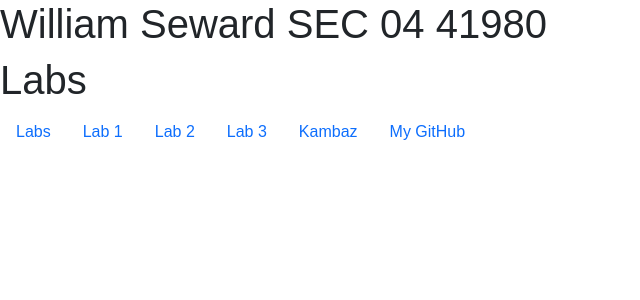
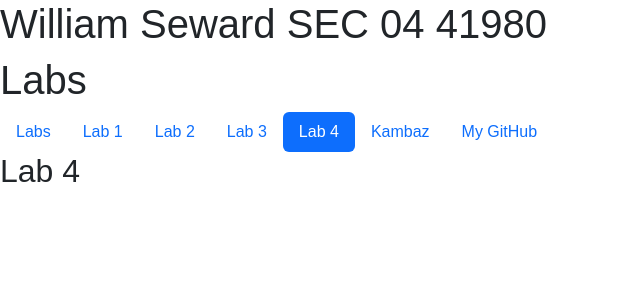
Before and after one commit to sewardwi/kambaz-react-web-app, a React (Vite) app: page /#/Labs/Lab4 in a window 1280 px wide. Shown: the top 300 px of the page, without its empty margins (0-640 px from the left). Built offline with nearby package versions, Linux system fonts and the light colour scheme.

Commit message:
setting up lab 4

```diff
--- /dev/null
+++ b/src/Labs/Lab4/index.tsx
@@ -0,0 +1,7 @@
+export default function Lab4() {
+  return (
+    <div>
+      <h2>Lab 4</h2>
+    </div>
+  )
+}
--- a/src/Labs/TOC.tsx
+++ b/src/Labs/TOC.tsx
@@ -28,6 +28,9 @@ export default function TOC() {
         <Nav.Link to="/Labs/Lab3" as={Link} active={activePath("/Labs/Lab3")}>Lab 3</Nav.Link>
       </Nav.Item>
       <Nav.Item>
+        <Nav.Link to="/Labs/Lab4" as={Link} active={activePath("/Labs/Lab4")}>Lab 4</Nav.Link>
+      </Nav.Item>
+      <Nav.Item>
         <Nav.Link to="/Kambaz" as={Link} active={activePath("/Kambaz")}>Kambaz</Nav.Link>
       </Nav.Item>
       <Nav.Item>
--- a/src/Labs/index.tsx
+++ b/src/Labs/index.tsx
@@ -3,6 +3,7 @@ import { Route, Routes, Navigate } from "react-router";
 import TOC from "./TOC";
 import Lab2 from "./Lab2";
 import Lab3 from "./Lab3";
+import Lab4 from "./Lab4";
 export default function Labs() {
   return (
     <div id="wd-labs">
@@ -14,6 +15,7 @@ export default function Labs() {
         <Route path="Lab1" element={<Lab1 />} />
         <Route path="Lab2/*" element={<Lab2 />} />
         <Route path="Lab3/*" element={<Lab3 />} />
+        <Route path="Lab4/*" element={<Lab4 />} />
       </Routes>
     </div>
 );}
```
